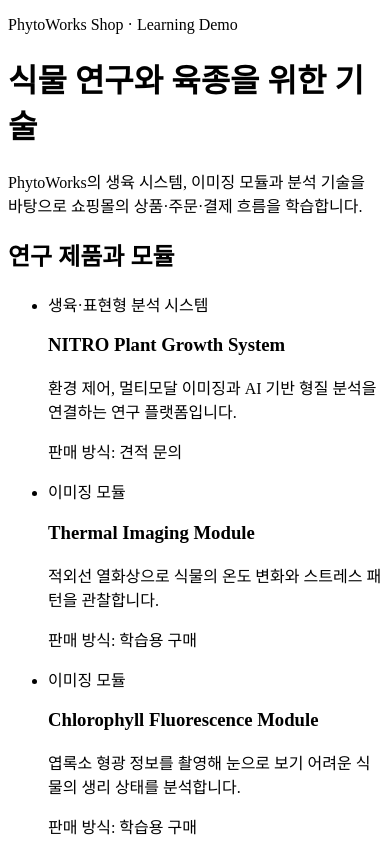
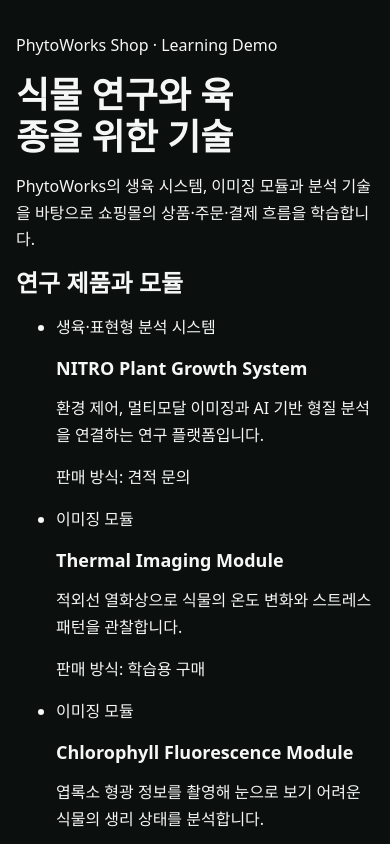
Before and after one commit to uiuuymin/phytoworks, a Next.js app in the folder apps/web/: page / in a window 390 px wide. Shown: the top 844 px of the page. Built offline with nearby package versions, Linux system fonts and the light colour scheme.

Commit message:
구축: CSS 파운데이션과 반응형 기준 적용

```diff
--- /dev/null
+++ b/apps/web/app/globals.css
@@ -0,0 +1,168 @@
+:root {
+  color-scheme: dark;
+
+  --color-canvas: #0b0f0d;
+  --color-surface: #121814;
+  --color-surface-raised: #19221c;
+  --color-text: #f4f7f5;
+  --color-text-muted: #a8b5ad;
+  --color-border: #52695a;
+  --color-action: #b8f34b;
+  --color-action-hover: #cef77d;
+  --color-on-action: #0b120d;
+  --color-focus: #d7ff72;
+
+  --font-family-sans:
+    system-ui, -apple-system, BlinkMacSystemFont, "Segoe UI", "Noto Sans KR",
+    "Apple SD Gothic Neo", "Malgun Gothic", sans-serif;
+  --font-size-sm: 0.875rem;
+  --font-size-md: 1rem;
+  --font-size-lg: 1.125rem;
+  --font-size-xl: 1.5rem;
+  --font-size-2xl: 2.25rem;
+  --font-size-3xl: 3rem;
+  --font-weight-regular: 400;
+  --font-weight-medium: 500;
+  --font-weight-semibold: 600;
+  --font-weight-bold: 700;
+  --line-height-tight: 1.15;
+  --line-height-heading: 1.25;
+  --line-height-body: 1.65;
+
+  --space-1: 0.25rem;
+  --space-2: 0.5rem;
+  --space-3: 0.75rem;
+  --space-4: 1rem;
+  --space-6: 1.5rem;
+  --space-8: 2rem;
+  --space-12: 3rem;
+  --space-16: 4rem;
+  --space-20: 5rem;
+
+  --radius-sm: 0.375rem;
+  --radius-md: 0.625rem;
+  --radius-lg: 0.75rem;
+
+  --duration-fast: 120ms;
+  --duration-base: 180ms;
+  --duration-slow: 240ms;
+  --easing-standard: cubic-bezier(0.2, 0, 0, 1);
+
+  --container-max: 80rem;
+  --container-gutter: var(--space-4);
+}
+
+*,
+*::before,
+*::after {
+  box-sizing: border-box;
+}
+
+html {
+  scroll-behavior: smooth;
+  text-size-adjust: 100%;
+}
+
+body {
+  min-height: 100svh;
+  margin: 0;
+  background: var(--color-canvas);
+  color: var(--color-text);
+  font-family: var(--font-family-sans);
+  font-size: var(--font-size-md);
+  font-weight: var(--font-weight-regular);
+  line-height: var(--line-height-body);
+  overflow-wrap: break-word;
+}
+
+:where(h1, h2, h3, p, ul, ol) {
+  margin-block: 0;
+}
+
+:where(h1, h2, h3) {
+  font-weight: var(--font-weight-semibold);
+  line-height: var(--line-height-heading);
+  text-wrap: balance;
+}
+
+h1 {
+  font-size: clamp(var(--font-size-2xl), 7vw, var(--font-size-3xl));
+  line-height: var(--line-height-tight);
+}
+
+h2 {
+  font-size: var(--font-size-xl);
+}
+
+h3 {
+  font-size: var(--font-size-lg);
+}
+
+a {
+  color: var(--color-action);
+  text-decoration-thickness: 0.08em;
+  text-underline-offset: 0.2em;
+  transition: color var(--duration-fast) var(--easing-standard);
+}
+
+a:hover {
+  color: var(--color-action-hover);
+}
+
+:where(button, input, select, textarea) {
+  color: inherit;
+  font: inherit;
+}
+
+:where(img, picture, svg) {
+  display: block;
+  max-width: 100%;
+}
+
+::selection {
+  background: var(--color-action);
+  color: var(--color-on-action);
+}
+
+:where(a, button, input, select, textarea, summary, [tabindex]):focus-visible {
+  outline: 0.1875rem solid var(--color-focus);
+  outline-offset: 0.1875rem;
+}
+
+.container {
+  width: calc(100% - 2 * var(--container-gutter));
+  max-width: var(--container-max);
+  margin-inline: auto;
+}
+
+.page-layout {
+  padding-block: clamp(var(--space-8), 6vw, var(--space-20));
+}
+
+.flow > * + * {
+  margin-block-start: var(--flow-space, var(--space-4));
+}
+
+@media (min-width: 40rem) {
+  :root {
+    --container-gutter: var(--space-6);
+  }
+}
+
+@media (min-width: 64rem) {
+  :root {
+    --container-gutter: var(--space-8);
+  }
+}
+
+@media (prefers-reduced-motion: reduce) {
+  :root {
+    --duration-fast: 0.01ms;
+    --duration-base: 0.01ms;
+    --duration-slow: 0.01ms;
+  }
+
+  html {
+    scroll-behavior: auto;
+  }
+}
--- a/apps/web/app/layout.tsx
+++ b/apps/web/app/layout.tsx
@@ -1,4 +1,7 @@
 import type { Metadata } from "next";
+import type { ReactNode } from "react";
+
+import "./globals.css";
 
 export const metadata: Metadata = {
   title: "PhytoWorks Shop",
@@ -6,7 +9,7 @@
     "PhytoWorks의 연구·육종 장비와 분석 서비스 맥락을 반영한 학습용 B2B 쇼핑몰",
 };
 
-export default function RootLayout({ children }: LayoutProps<"/">) {
+export default function RootLayout({ children }: { children: ReactNode }) {
   return (
     <html lang="ko">
       <body>{children}</body>
--- a/apps/web/app/page.tsx
+++ b/apps/web/app/page.tsx
@@ -37,8 +37,8 @@
 
 export default function Home() {
   return (
-    <main>
-      <header>
+    <main className="container page-layout flow">
+      <header className="flow">
         <p>PhytoWorks Shop · Learning Demo</p>
         <h1>식물 연구와 육종을 위한 기술</h1>
         <p>
@@ -47,12 +47,12 @@
         </p>
       </header>
 
-      <section aria-labelledby="products-heading">
+      <section className="flow" aria-labelledby="products-heading">
         <h2 id="products-heading">연구 제품과 모듈</h2>
-        <ul>
+        <ul className="flow">
           {products.map((product) => (
             <li key={product.id}>
-              <article>
+              <article className="flow">
                 <p>{product.category}</p>
                 <h3>{product.name}</h3>
                 <p>{product.description}</p>
@@ -63,7 +63,7 @@
         </ul>
       </section>
 
-      <aside aria-labelledby="demo-notice-heading">
+      <aside className="flow" aria-labelledby="demo-notice-heading">
         <h2 id="demo-notice-heading">학습용 Demo 안내</h2>
         <p>
           이 화면의 직접 구매 가능 여부와 이후 추가할 가격은 실제 PhytoWorks의
--- a/apps/web/biome.json
+++ b/apps/web/biome.json
@@ -2,6 +2,7 @@
   "$schema": "https://biomejs.dev/schemas/2.5.10/schema.json",
   "formatter": {
     "indentStyle": "space",
-    "indentWidth": 2
+    "indentWidth": 2,
+    "lineEnding": "auto"
   }
 }
```
Also changed, not shown: 4 other files (tests, documents, lock files or other folders).
